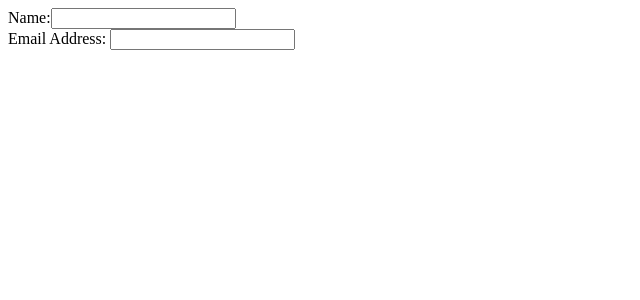
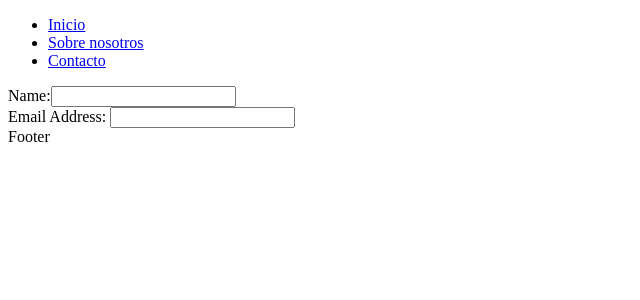
Before and after one commit to Nho89/bons-app-gallery, a React (Vite) app: page /create in a window 1280 px wide. Shown: the top 300 px of the page, without its empty margins (0-640 px from the left). Built offline with nearby package versions, Linux system fonts and the light colour scheme.

Commit message:
modified routes

```diff
--- a/src/components/Create.jsx
+++ b/src/pages/Create.jsx
@@ -1,14 +1,18 @@
 import React from 'react'
+import Footer from '../components/Footer'
+import Nav from '../components/Nav'
 
 const Create = () => {
   return (
     <>
+    <Nav/>
     <form>
         <label htmlFor="name">Name:</label>
         <input type="text" name="name"/><br/>
         <label htmlFor="email">Email Address: </label>
         <input type="email" name="email"/><br />
     </form>
+    <Footer/>
     </>
   )
 }
--- a/src/components/Home.jsx
+++ b/src/pages/Home.jsx
@@ -1,7 +1,6 @@
 import React from 'react';
-import Nav from './Nav';
-import Footer from './Footer';
-import Create from './Create';
+import Nav from '../components/Nav';
+import Footer from '../components/Footer';
 
 
 const Home = () => {
@@ -10,7 +9,6 @@
 
     <div>Mi página home</div>
     <Nav/>
-    <Create/>
     <Footer/>
 
     </>
--- a/src/components/Update.jsx
+++ b/src/pages/Update.jsx
@@ -1,10 +1,18 @@
 import React from 'react'
+import Nav from '../components/Nav'
+import Footer from '../components/Footer'
 
 const Update = () => {
   return (
+    <>
+    <Nav/>
     <form action="">
       <label htmlFor="">update</label>
     </form>
+
+    <Footer/>
+    </>
+
   )
 }
 
```
Also changed, not shown: src/router/router.jsx (+3 -14 lines).
